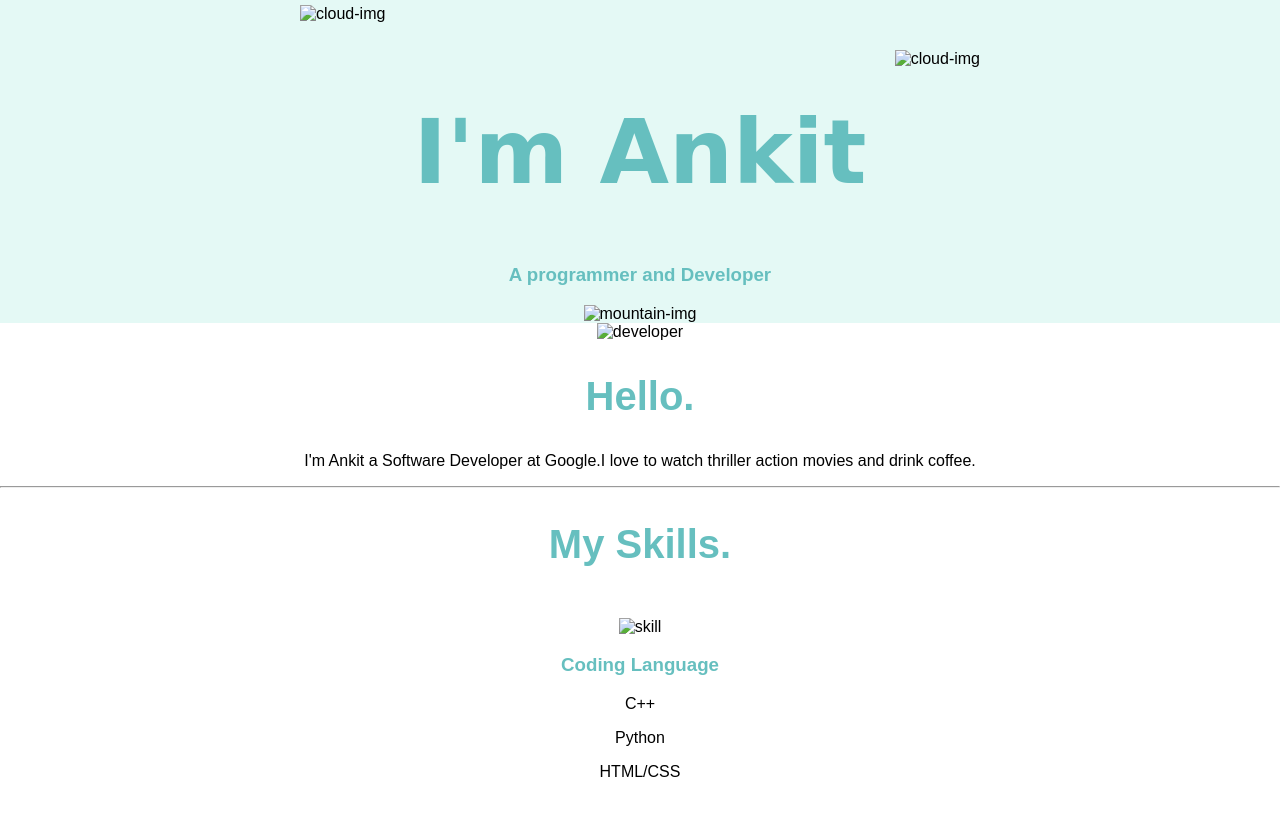
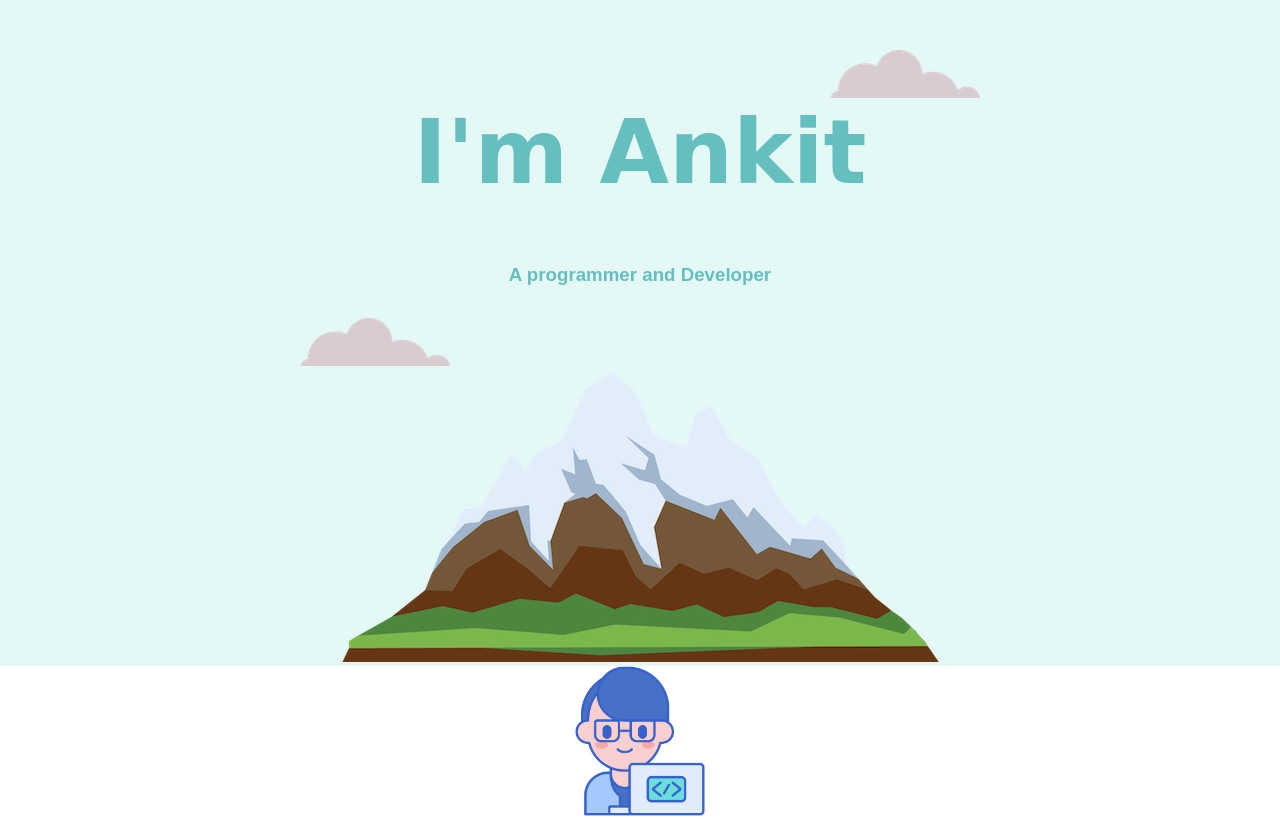
Before and after one commit to ankitxvx/cv, a plain HTML site: page index.html in a window 1280 px wide. Shown: the top 820 px of the page. Drawn offline with Linux system fonts and the light colour scheme.

Commit message:
Update index.html

```diff
--- a/index.html
+++ b/index.html
@@ -12,17 +12,17 @@
 
 <body>
     <div class="top">
-        <img src="images/cloud.png" alt="cloud-img" class="cloud-top">
+        <img src="cloud.png" alt="cloud-img" class="cloud-top">
         <h1>I'm Ankit</h1>
         <h3>A programmer and Developer</h3>
-        <img src="images/cloud.png" alt="cloud-img" class="cloud-bottom">
-        <img src="images/mountain.png" alt="mountain-img" class="mountain">
+        <img src="cloud.png" alt="cloud-img" class="cloud-bottom">
+        <img src="mountain.png" alt="mountain-img" class="mountain">
 
 
     </div>
     <div class="middle-container">
         <div class="profile">
-            <img id="proimage" src="images/developer.png" alt="developer">
+            <img id="proimage" src="developer.png" alt="developer">
             <h2>Hello.</h2>
             <p>I'm Ankit a Software Developer at Google.I love to watch thriller action movies and drink coffee.</p>
         </div>
@@ -33,7 +33,7 @@
                 <img class="" src="" alt="">
             </div>
             <div class="skill-row">
-                <img class="skill" src="images/pencil.png" alt="skill">
+                <img class="skill" src="pencil.png" alt="skill">
                 <h3>Coding Language</h3>
                 <p>C++</p>
                 <p>Python</p>
```
